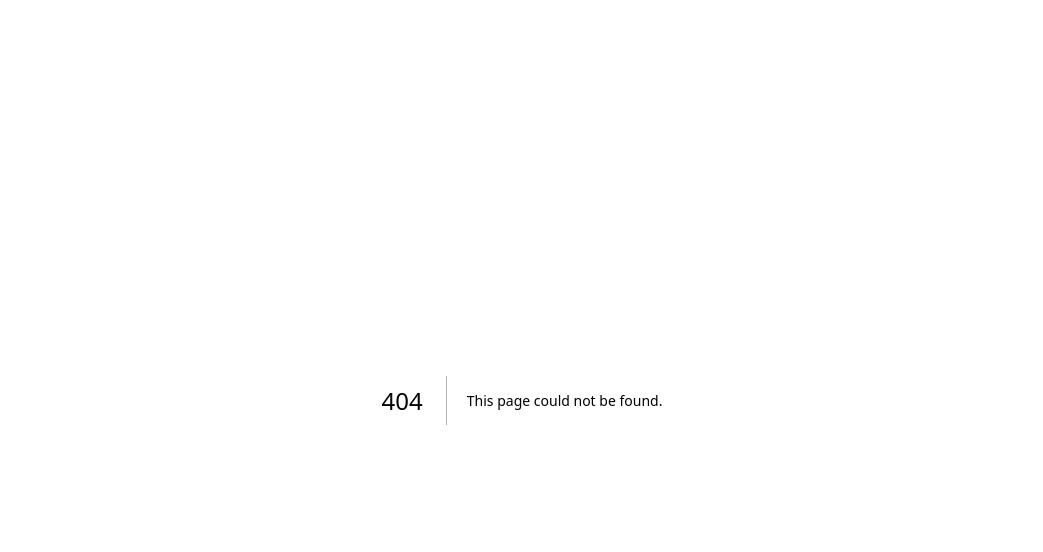
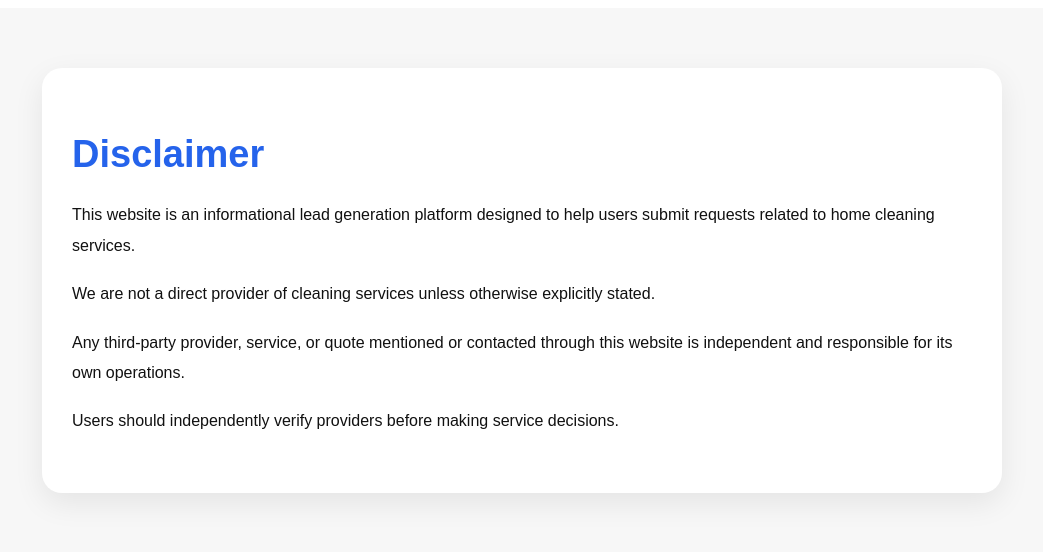
Before and after one commit to saikul2miadotcom/quickclean-quote, a Next.js app: page /desclaimer in a window 1280 px wide. Before the commit this address had no page. Shown: the top 552 px of the page, without its empty margins (118-1161 px from the left). Built offline with nearby package versions, Linux system fonts and the light colour scheme.

Commit message:
Create desclaimer.js

```diff
--- /dev/null
+++ b/pages/desclaimer.js
@@ -0,0 +1,46 @@
+export default function Disclaimer() {
+  return (
+    <div
+      style={{
+        fontFamily: "Arial, sans-serif",
+        background: "#f7f7f7",
+        minHeight: "100vh",
+        padding: "60px 20px",
+        color: "#111"
+      }}
+    >
+      <div
+        style={{
+          maxWidth: "900px",
+          margin: "0 auto",
+          background: "white",
+          padding: "40px 30px",
+          borderRadius: "20px",
+          boxShadow: "0 10px 30px rgba(0,0,0,0.08)"
+        }}
+      >
+        <h1 style={{ fontSize: "38px", marginBottom: "24px", color: "#2563eb" }}>
+          Disclaimer
+        </h1>
+
+        <p style={{ lineHeight: "1.9", marginBottom: "18px" }}>
+          This website is an informational lead generation platform designed to help
+          users submit requests related to home cleaning services.
+        </p>
+
+        <p style={{ lineHeight: "1.9", marginBottom: "18px" }}>
+          We are not a direct provider of cleaning services unless otherwise explicitly stated.
+        </p>
+
+        <p style={{ lineHeight: "1.9", marginBottom: "18px" }}>
+          Any third-party provider, service, or quote mentioned or contacted through this
+          website is independent and responsible for its own operations.
+        </p>
+
+        <p style={{ lineHeight: "1.9" }}>
+          Users should independently verify providers before making service decisions.
+        </p>
+      </div>
+    </div>
+  );
+}
```
